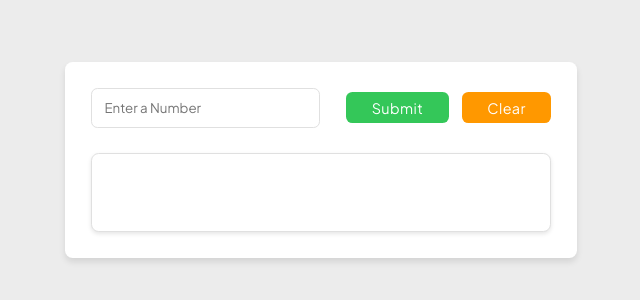
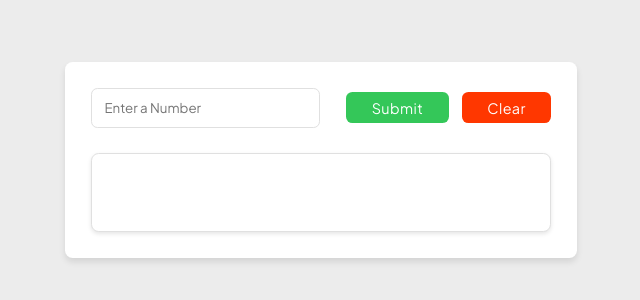
Before and after one commit to KushagraSharma10/learn_javascript, a plain HTML site: page 17-02-2025/starPattern/starPattern.html in a window 1280 px wide. Shown: the part 240-540 px from the top of the page, without its empty margins (319-959 px from the left). Drawn offline with Linux system fonts and the light colour scheme.

Commit message:
clear button color updated

```diff
--- a/17-02-2025/starPattern/starPattern.css
+++ b/17-02-2025/starPattern/starPattern.css
@@ -74,6 +74,7 @@ html,body{
     border-radius: .5vw;
     font-size: .9em;
     font-weight: 500;
+    cursor: pointer;
     border: none;
     outline: none;
     letter-spacing: .03em;
@@ -81,12 +82,12 @@ html,body{
 }
 
 .buttons #clear{
-    background-color: #FF9800  ;
+    background-color: #ff3700  ;
     color: white;
     padding: .5vw 2vw;
     border-radius: .5vw;
     font-size: .9em;
-
+    cursor: pointer;
     border: none;
     outline: none;
     letter-spacing: .03em;
@@ -96,7 +97,7 @@ html,body{
     background-color: #45a049; /* Darker green */
 }
 #clear:hover {
-    background-color: #FB8C00; /* Darker orange */
+    background-color: #fb0000; /* Darker orange */
 }
 
 
```
